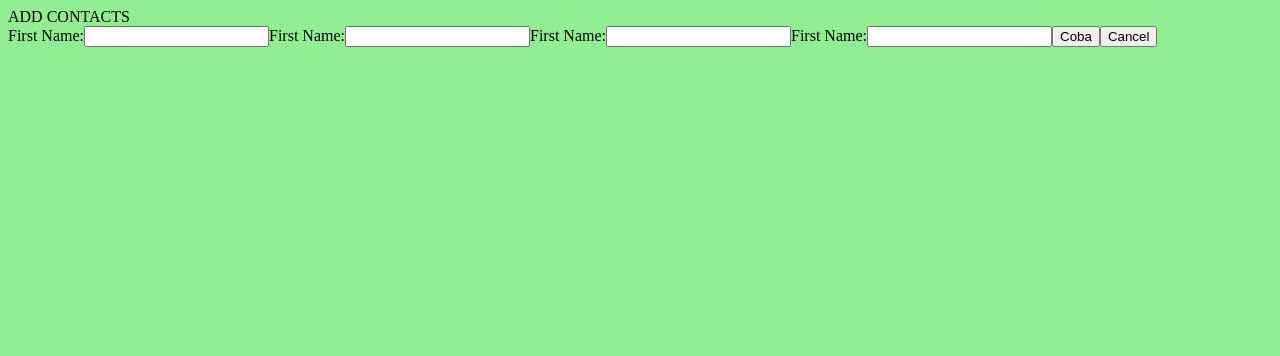
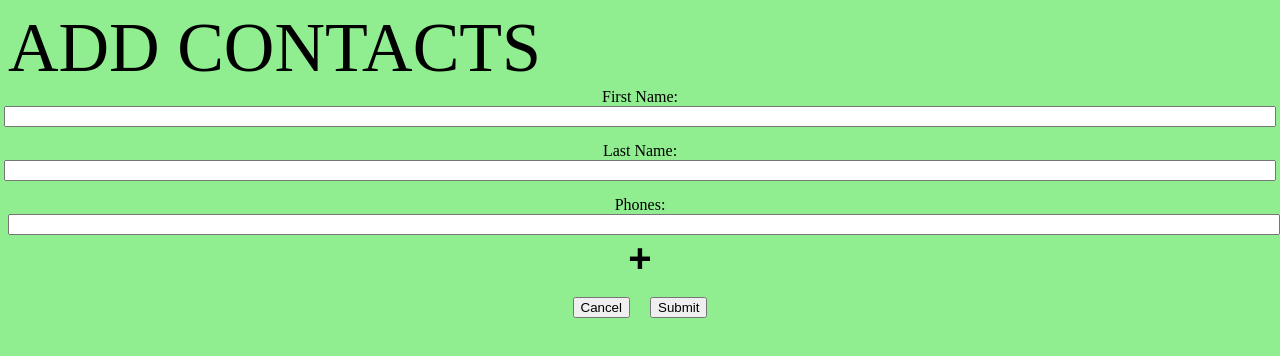
Before and after one commit to JulluisW/goto-phone-book-project-assignment, a Next.js app: page /contacts/add in a window 1280 px wide. Shown: the top 356 px of the page. Built offline with nearby package versions, Linux system fonts and the light colour scheme.

Commit message:
Refactoring styles and make style modular

```diff
--- a/src/app/contacts/add/page.tsx
+++ b/src/app/contacts/add/page.tsx
@@ -3,11 +3,14 @@ import { ContactForm } from "@/components";
 
 //Components
 
+//Styles
+import * as styles from "./styles";
+
 export default async function AddContactPage() {
   //Constants
   return (
     <main>
-      <div>ADD CONTACTS</div>
+      <div className={styles.add_contact_title}>ADD CONTACTS</div>
       <ContactForm type="add" />
     </main>
   );
--- /dev/null
+++ b/src/app/contacts/add/styles.ts
@@ -0,0 +1,5 @@
+import { css } from "@emotion/css";
+
+export const add_contact_title = css`
+  font-size: 70px;
+`;
--- a/src/app/contacts/page.tsx
+++ b/src/app/contacts/page.tsx
@@ -9,11 +9,11 @@ import { ContactList } from "@/components";
 import useContactAPI from "@/hooks/useContactAPI";
 
 export default async function ContactsPage() {
-  const { fetchContactList } = useContactAPI();
+  const { fetchContactList } = await useContactAPI();
 
   return (
     <main>
-      <ContactList contacts={fetchContactList()} />
+      <ContactList contacts={await fetchContactList()} />
     </main>
   );
 }
--- a/src/components/contactForm/contactForm.tsx
+++ b/src/components/contactForm/contactForm.tsx
@@ -1,13 +1,15 @@
 /* eslint-disable @next/next/no-img-element */
 "use client";
-import React, { useEffect, useState } from "react";
+
+import React, { useCallback, useState } from "react";
 import { useRouter } from "next/navigation";
 
 //API
 import { gql } from "@apollo/client";
 import client from "@/lib/apollo-client";
 
-//Constants
+//Styles
+import * as styles from "./styles";
 
 //Types
 type Props = {
@@ -16,6 +18,9 @@ type Props = {
 
 export function ContactForm({ type = "add" }: Props) {
   //States
+  const [phones, setPhones] = useState([{ number: "" }]);
+  const [, updateState] = useState({});
+  const forceUpdate = useCallback(() => updateState({}), []);
 
   //Constants
   const router = useRouter();
@@ -69,19 +74,57 @@ export function ContactForm({ type = "add" }: Props) {
   };
 
   return (
-    <div>
-      <label htmlFor="first_name">First Name:</label>
-      <input type="text" name="first_name" id="first_name" />
-      <label htmlFor="first_name">First Name:</label>
-      <input type="text" name="last_name" id="last_name" />
-      <label htmlFor="first_name">First Name:</label>
-      <input type="text" name="first_name" id="first_name" />
-      <label htmlFor="first_name">First Name:</label>
-      <input type="text" name="first_name" id="first_name" />
-
-      <button onClick={onHandleSubmitContact}>Coba</button>
-
-      <button onClick={() => router.push("/contacts")}>Cancel</button>
+    <div className={styles.contact_form_container}>
+      <div className={styles.contact_form_input_container}>
+        <label htmlFor="first_name">First Name:</label>
+        <input
+          className={styles.contact_input}
+          type="text"
+          name="first_name"
+          id="first_name"
+        />
+      </div>
+      <div className={styles.contact_form_input_container}>
+        <label htmlFor="last_name">Last Name:</label>
+        <input
+          className={styles.contact_input}
+          type="text"
+          name="last_name"
+          id="last_name"
+        />
+      </div>
+      <div className={styles.contact_form_input_container}>
+        <label>Phones:</label>
+        <div className={styles.contact_phone_inputs_container}>
+          {phones.map((phone, idx) => (
+            <input
+              className={styles.contact_input}
+              key={idx}
+              type="text"
+              name="phones"
+              id="phones"
+              value={phone.number}
+              onChange={(e) => {
+                const output = phones;
+                output[idx].number = e.target.value;
+                setPhones(output);
+                forceUpdate();
+                return;
+              }}
+            />
+          ))}
+        </div>
+        <button
+          className={styles.add_phone_button_style}
+          onClick={() => setPhones((prev) => [...prev, { number: "" }])}
+        >
+          +
+        </button>
+      </div>
+      <div className={styles.contact_form_buttons_container}>
+        <button onClick={() => router.push("/contacts")}>Cancel</button>
+        <button onClick={onHandleSubmitContact}>Submit</button>
+      </div>
     </div>
   );
 }
--- a/src/components/contactForm/styles.ts
+++ b/src/components/contactForm/styles.ts
@@ -0,0 +1,40 @@
+import { css } from "@emotion/css";
+
+export const contact_form_container = css`
+  display: flex;
+  flex-direction: column;
+  gap: 15px;
+`;
+
+export const contact_form_input_container = css`
+  display: flex;
+  flex-direction: column;
+  align-items: center;
+`;
+
+export const contact_input = css`
+  width: 100%;
+`;
+
+export const contact_form_buttons_container = css`
+  display: flex;
+  justify-content: center;
+  gap: 20px;
+`;
+
+export const contact_phone_inputs_container = css`
+  display: flex;
+  flex-direction: column;
+  gap: 10px;
+  width: 100%;
+`;
+
+export const add_phone_button_style = css`
+  border: none;
+  background-color: transparent;
+  font-size: 40px;
+  font-weight: 600;
+  cursor: pointer;
+  width: fit-content;
+  border-radius: 50%;
+`;
--- a/src/components/contactList/contactList.tsx
+++ b/src/components/contactList/contactList.tsx
@@ -1,15 +1,11 @@
 /* eslint-disable @next/next/no-img-element */
 "use client";
 
-import React, { useEffect, useState } from "react";
+import React from "react";
 import { useRouter } from "next/navigation";
 
 //API
-import { css } from "@emotion/css";
-import { Global, css as cssR } from "@emotion/react";
-
-//Constants
-import { dummy_contacts_list } from "@/constants/contacts";
+import { Global } from "@emotion/react";
 
 //Styles
 import * as styles from "./styles";
@@ -23,71 +19,31 @@ export function ContactList({ contacts = [] }: Props) {
   //Constants
   const router = useRouter();
 
-  console.log(contacts, ",<<<<<");
-
-  // const [contactList, setContactList] = useState([dummy_contacts_list]);
-  // useEffect(() => {
-  //   setContactList(contacts);
-  // }, [contacts]);
-
   // Functions
   const onHandleAddContact = () => {
     router.push("/contacts/add");
   };
 
-  console.log(contacts, "<<<");
-
   return (
     <div>
-      <Global
-        styles={cssR`
-          * {
-            color: gray;
-            font-family: 'Open Sans', sans-serif;
-          }
-        `}
-      />
-
+      <Global styles={styles.global_style} />
       <div>
-        <div className={styles.header_style}>
-          <h1>Favourites</h1>
-          <button onClick={onHandleAddContact}>+</button>
+        <div className={styles.favourite_header_style}>
+          <h1 className={styles.title_style}>Favourites</h1>
+          <button className={styles.add_button_style} onClick={onHandleAddContact}>+</button>
         </div>
-        <ul
-          className={css`
-            overflow: scroll;
-            display: flex;
-            gap: 10px;
-            padding: 0 0 10px 0;
-          `}
-        >
+        <ul className={styles.favourite_scroller_container_style}>
           {contacts.map((contact: any) => (
             <li
-              className={css`
-                list-style: none;
-              `}
+              className={styles.favourite_item_container_style}
               key={contact.id}
             >
               <img
-                className={css`
-                  border-radius: 50%;
-                  height: 60px;
-                  width: 60px;
-                `}
+                className={styles.favourite_contact_image_style}
                 src="https://upload.wikimedia.org/wikipedia/commons/7/7c/Profile_avatar_placeholder_large.png?20150327203541"
                 alt={contact.first_name}
               />
-              <span
-                className={css`
-                  text-align: center;
-                  display: inline-block;
-                  width: 60px;
-                  white-space: nowrap;
-                  overflow: hidden;
-                  text-overflow: ellipsis;
-                  font-size: 10px;
-                `}
-              >
+              <span className={styles.favourite_contact_name_style}>
                 {contact.first_name}
               </span>
             </li>
@@ -95,28 +51,12 @@ export function ContactList({ contacts = [] }: Props) {
         </ul>
       </div>
       <div>
-        <h1>All Contacts</h1>
-
-        <ul
-          className={css`
-            overflow: scroll;
-            height: calc(100vh - 300px);
-            padding: 0;
-            display: flex;
-            flex-direction: column;
-            gap: 8px;
-          `}
-        >
-          {dummy_contacts_list.map((contact: any) => (
+        <h1 className={styles.title_style}>All Contacts</h1>
+        <ul className={styles.contacts_scroller_container_style}>
+          {contacts.map((contact: any) => (
             <li
               key={contact.id}
-              className={css`
-                border-radius: 4px;
-                padding: 5px 10px;
-                list-style: none;
-                // box-shadow: rgba(0, 0, 0, 0.24) 0px 3px 8px;
-                border-bottom: 1px solid rgba(211, 211, 211, 0.425);
-              `}
+              className={styles.contacts_item_container_style}
             >
               {contact.last_name} {contact.first_name}
               {contact.phones.map((phone: { number: string }) => (
--- a/src/components/contactList/styles.tsx
+++ b/src/components/contactList/styles.tsx
@@ -1,7 +1,72 @@
 import { css } from "@emotion/css";
+import { css as cssR } from "@emotion/react";
 
-export const header_style = css`
+export const global_style = cssR`
+* {
+  color: gray;
+  font-family: 'Open Sans', sans-serif;
+}
+`;
+
+export const favourite_header_style = css`
   width: 100%;
   display: flex;
   justify-content: space-between;
+  margin: 0;
 `;
+
+export const title_style = css`
+  margin: 0;
+`;
+
+export const add_button_style = css`
+  border: none;
+  background-color: transparent;
+  font-size: 40px;
+  font-weight: 600;
+  cursor: pointer;
+`;
+
+export const favourite_scroller_container_style = css`
+  overflow-x: scroll;
+  display: flex;
+  gap: 10px;
+  padding: 0 0 10px 0;
+`;
+
+export const favourite_item_container_style = css`
+  list-style: none;
+`;
+
+export const favourite_contact_image_style = css`
+  border-radius: 50%;
+  height: 60px;
+  width: 60px;
+`;
+
+export const favourite_contact_name_style = css`
+  text-align: center;
+  display: inline-block;
+  width: 60px;
+  white-space: nowrap;
+  overflow: hidden;
+  text-overflow: ellipsis;
+  font-size: 10px;
+`;
+
+export const contacts_scroller_container_style = css`
+  overflow-y: scroll;
+  height: calc(100vh - 300px);
+  padding: 0;
+  display: flex;
+  flex-direction: column;
+  gap: 8px;
+`;
+
+export const contacts_item_container_style = css`
+  border-radius: 4px;
+  padding: 5px 10px;
+  list-style: none;
+  // box-shadow: rgba(0, 0, 0, 0.24) 0px 3px 8px;
+  border-bottom: 1px solid rgba(211, 211, 211, 0.425);
+`;
```
Also changed, not shown: 1 other file (tests, documents, lock files or other folders).
